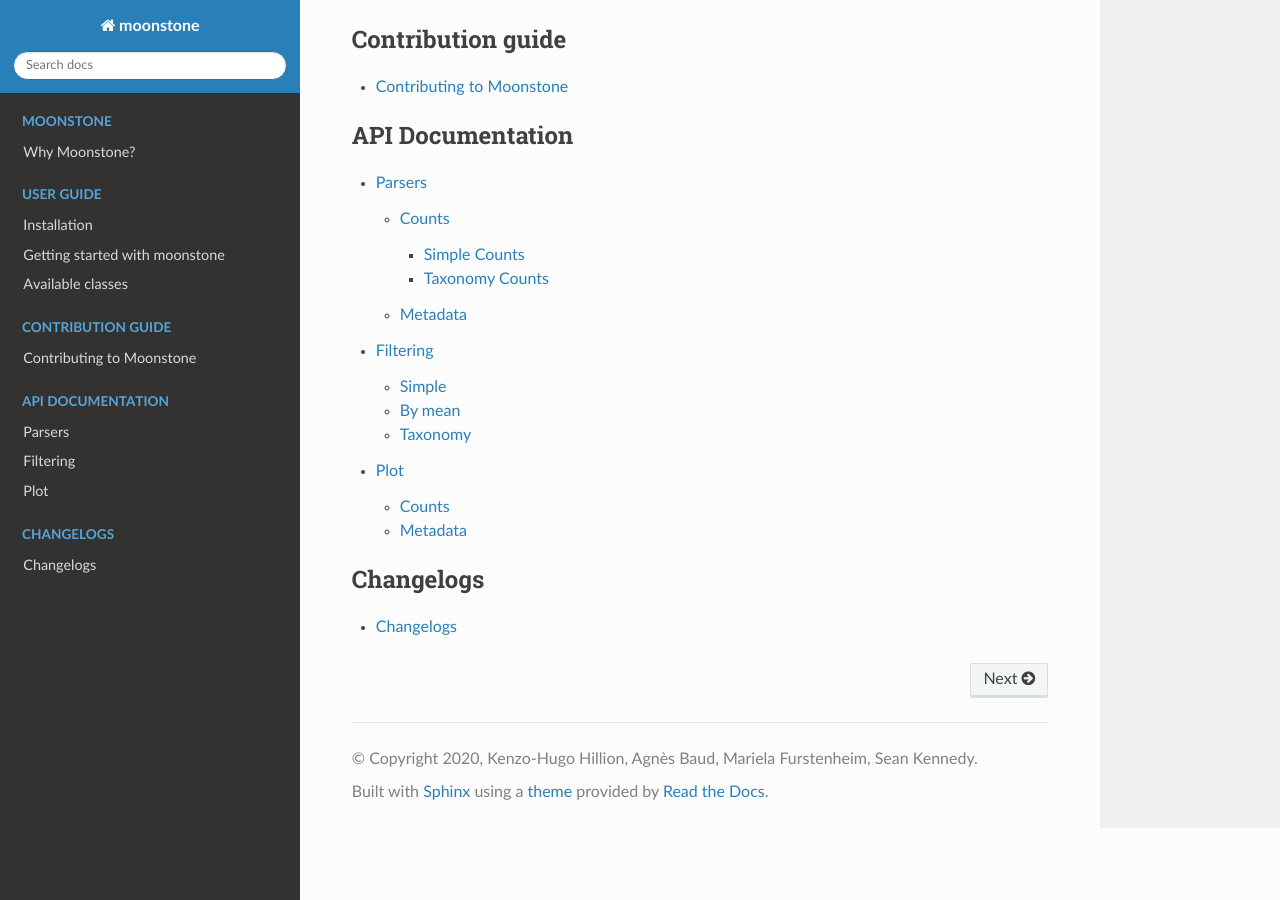
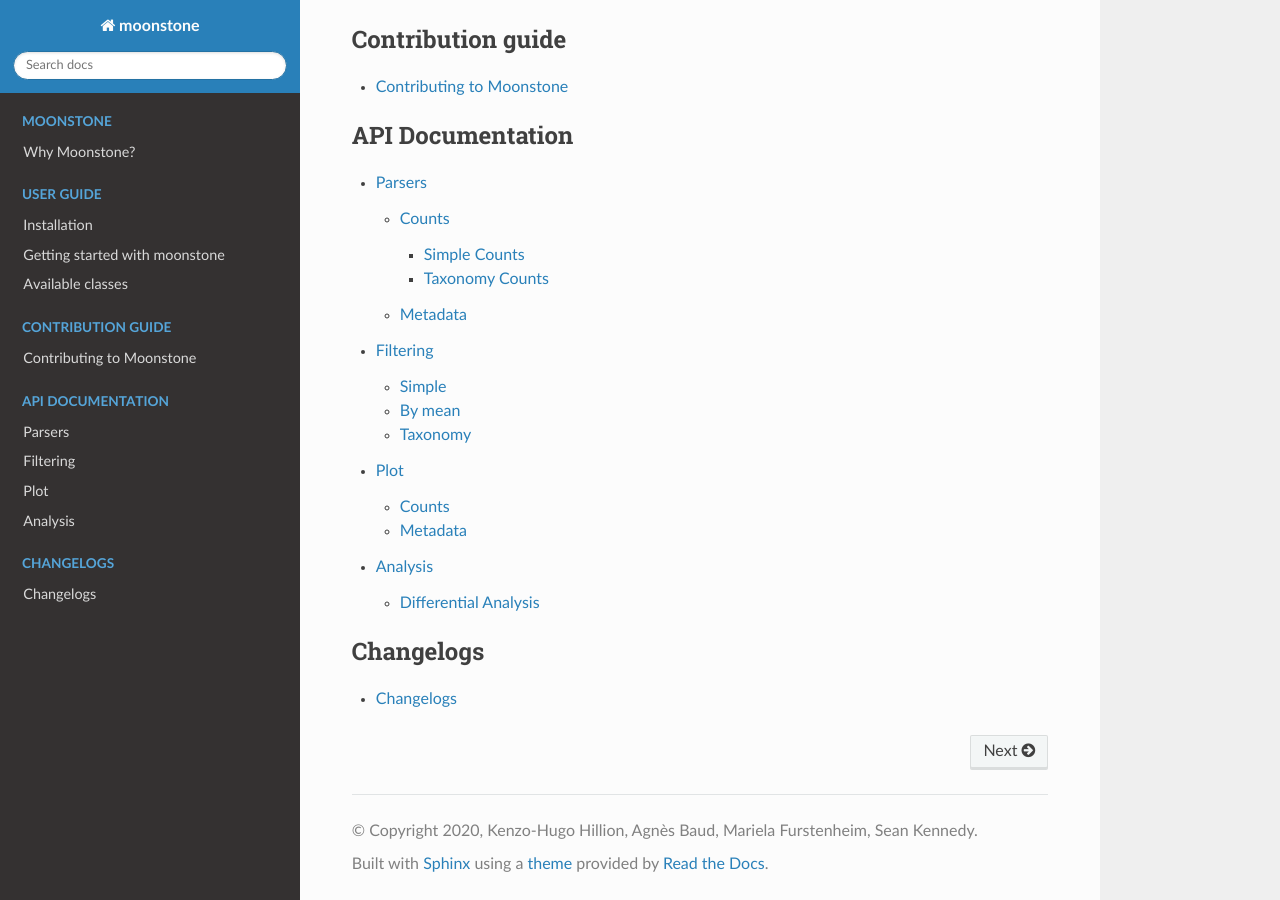
Before and after one commit to motleystate/moonstone, a Sphinx documentation site: the page built from docs/index.rst, in a window 1280 px wide and 900 px high, scrolled down 673 px. Built offline with Sphinx 7.4.7 and the Read the Docs theme 2.0.0, drawn with Linux system fonts in a browser that asks for light colours.

Commit message:
analysis in index

```diff
--- a/docs/index.rst
+++ b/docs/index.rst
@@ -35,6 +35,7 @@
     api_docs/parsers
     api_docs/filtering
     api_docs/plot
+    api_docs/analysis
 
 
 .. toctree::
```
